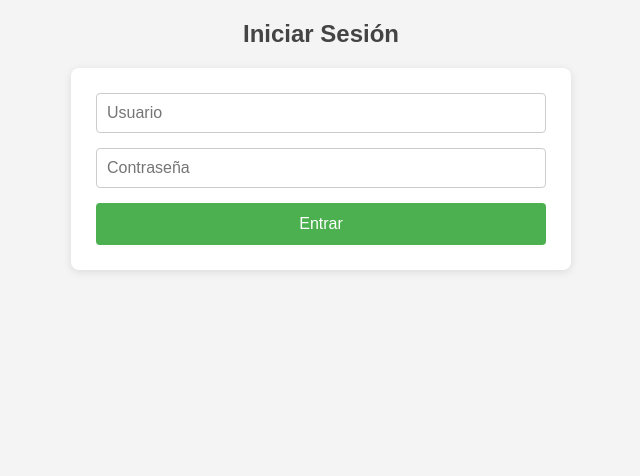
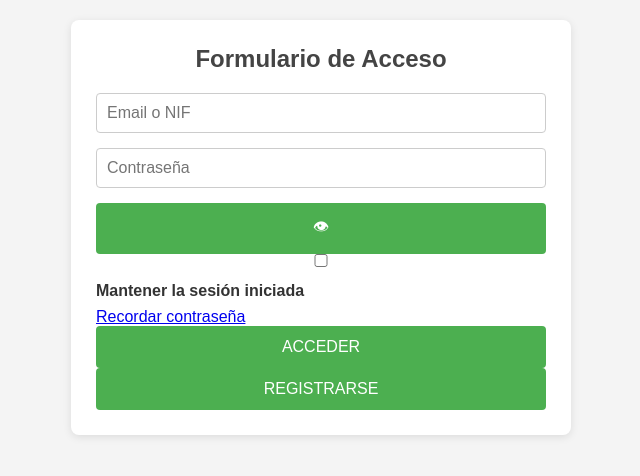
Before and after one commit to Fdresp1n02a/Pr-ctica-Formularios-Leonel-Fernando-Espinoza-Cobos-4-G, a plain HTML site: page formularios Leoenel Fernando Espinoza Cobos 4-G/index.html in a window 1280 px wide. Shown: the whole page, without its empty margins (319-959 px from the left). Drawn offline with Linux system fonts and the light colour scheme.

Commit message:
index.html

```diff
--- a/formularios Leoenel Fernando Espinoza Cobos 4-G/index.html
+++ b/formularios Leoenel Fernando Espinoza Cobos 4-G/index.html
@@ -1,20 +1,23 @@
-<!DOCTYPE html>
 <html lang="es">
 <head>
-  <meta charset="UTF-8">
+  <meta charset="UTF-8" />
   <title>Login</title>
-  <link rel="stylesheet" href="./styles/styles.css">
+  <link rel="stylesheet" href="styles/styles.css" />
 </head>
 <body>
-  <div class="container">
-    <h2>Iniciar Sesión</h2>
-    <form id="loginForm">
-      <input type="text" id="username" placeholder="Usuario" required>
-      <input type="password" id="password" placeholder="Contraseña" required>
-      <button type="submit">Entrar</button>
-    </form>
-    <p id="error" class="error"></p>
-  </div>
-  <script src="./script/script.js"></script>
+  <form id="loginForm" class="form-card">
+    <h2>Formulario de Acceso</h2>
+    <input type="text" id="username" placeholder="Email o NIF" required />
+    <div class="password-container">
+      <input type="password" id="password" placeholder="Contraseña" required />
+      <button type="button" onclick="togglePassword('password')">👁</button>
+    </div>
+    <label><input type="checkbox" id="keepSession" /> Mantener la sesión iniciada</label>
+    <a href="#">Recordar contraseña</a>
+    <button type="submit">ACCEDER</button>
+    <button type="button" onclick="location.href='pages/register.html'">REGISTRARSE</button>
+  </form>
+  <script src="script/login.js"></script>
+  <script src="script/togglePassword.js"></script>
 </body>
 </html>
```
